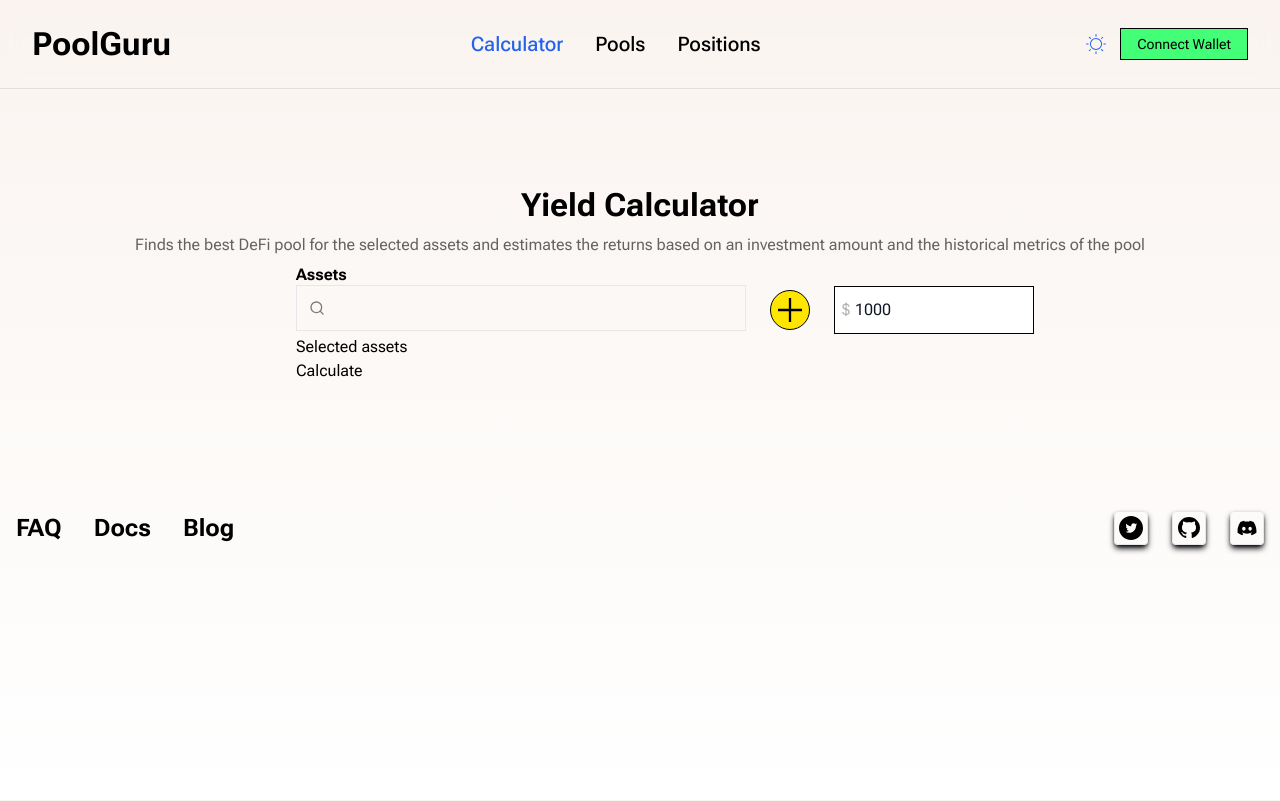
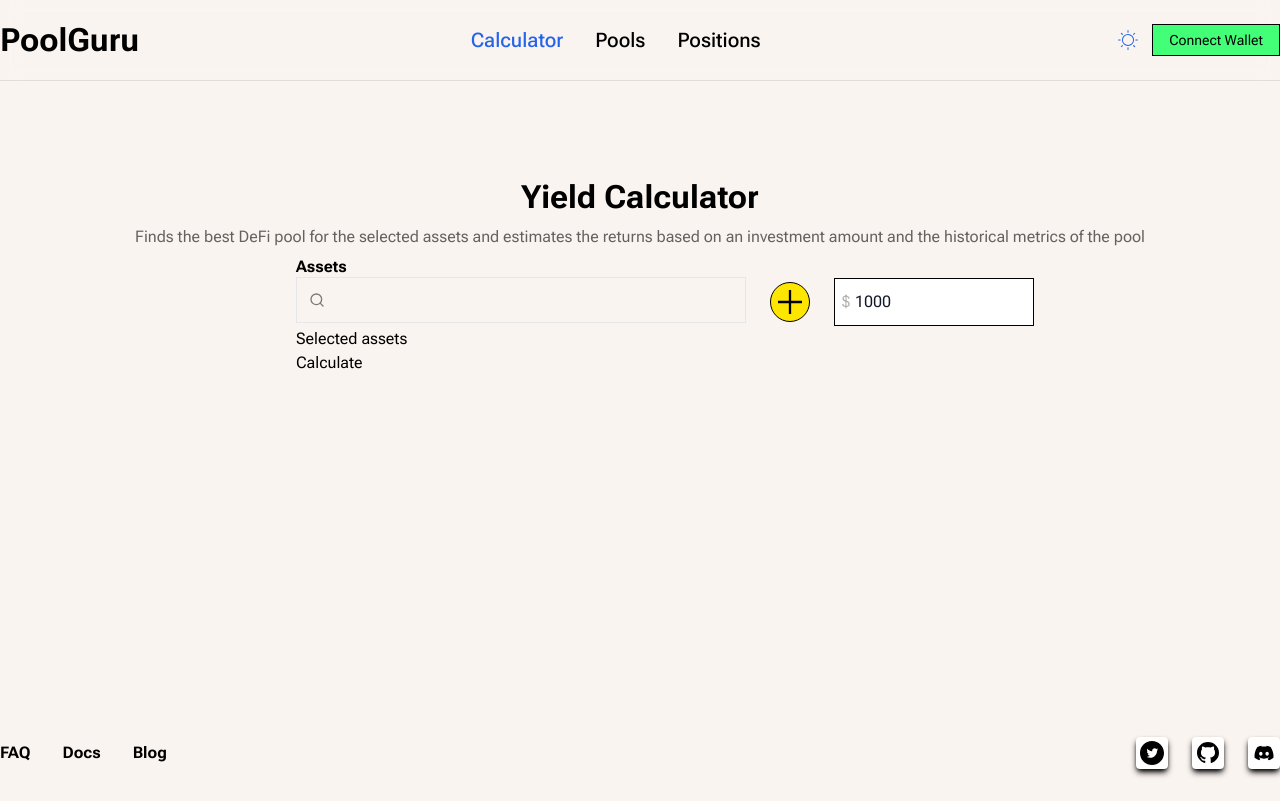
Before and after one commit to ZUGGER-Labs/pool.guru, a Next.js app: page / in a window 1280 px wide. Built offline with nearby package versions, Linux system fonts and the light colour scheme; what i18next-resources-to-backend would draw is missing.

Commit message:
adjust layout

```diff
--- a/src/app/globals.css
+++ b/src/app/globals.css
@@ -20,16 +20,6 @@
   html {
     font-family: "Roboto Flex", system-ui, sans-serif;
   }
-}
-
-body {
-  color: rgb(var(--foreground-rgb));
-  background: linear-gradient(
-      to bottom,
-      transparent,
-      rgb(var(--background-end-rgb))
-    )
-    rgb(var(--background-start-rgb));
 }
 
 .calc-token [cmdk-item]:first-child {
--- a/src/app/layout.tsx
+++ b/src/app/layout.tsx
@@ -31,9 +31,7 @@
         <Suspense fallback={<HeaderFallback />}>
           <Header />
         </Suspense>
-
-        <div className="mx-auto">{children}</div>
-        <Toaster />
+        <div className="mx-auto min-h-[calc(100vh-176px)]">{children}</div>
       <Suspense fallback={<FooterFallback />}>
         <Footer />
       </Suspense>
--- a/src/components/Footer.tsx
+++ b/src/components/Footer.tsx
@@ -13,16 +13,16 @@
   const year = new Date().getFullYear();
 
   return (
-    <footer className="flex w-full py-8 px-4 justify-between items-center">
+    <footer className="flex md:mx-auto md:container py-8 justify-between items-center">
       <div className="flex items-center gap-8">
         {LinkItem("FAQ", "https://www.google.com")}
         {LinkItem("Docs", "https://www.github.com")}
         {LinkItem("Blog", "https://www.example.com")}
       </div>
       <div className="flex items-start gap-6">
-        {IconItem("/twitter.svg")}
-        {IconItem("/github.svg")}
-        {IconItem("/discord.svg")}
+        {IconItem("/twitter.svg", "https://www.google.com")}
+        {IconItem("/github.svg", "https://www.google.com")}
+        {IconItem("/discord.svg", "https://www.google.com")}
       </div>
       {/* <div className="flex flex-col justify-center text-slate-500 items-center">
         <p className="md:text-sm">
--- a/src/components/Header.tsx
+++ b/src/components/Header.tsx
@@ -53,8 +53,7 @@
 
   return (
     <div className="sticky top-0 z-40 w-full backdrop-blur flex-none transition-colors duration-500 lg:z-50 lg:border-b lg:border-slate-900/10 dark:border-slate-50/[0.06] dark:bg-transparent">
-      <div className="mx-auto">
-        <div className="py-1 border-b border-slate-900/10 lg:px-8 lg:border-0 dark:border-slate-300/10 px-4">
+      <div className="md:mx-auto md:container">
         <div className="relative md:min-h-20 flex justify-center items-center">
           <Link
             href={"/" + query}
@@ -73,9 +72,7 @@
                     <li className="space-x-8" key={idx}>
                       <Link
                         className={
-                            nav.isActive
-                              ? "text-blue-600"
-                              : "hover:text-blue-500"
+                          nav.isActive ? "text-blue-600" : "hover:text-blue-500"
                         }
                         href={nav.url}
                       >
@@ -100,7 +97,6 @@
         </div>
       </div>
     </div>
-    </div>
   );
 };
 export default Header;
--- a/src/components/IconItem.tsx
+++ b/src/components/IconItem.tsx
@@ -1,6 +1,8 @@
-function IconItem(path: string) {
-  return <div className="p-1 border rounded shadow-md shadow-black">
+function IconItem(path: string, link: string) {
+  return <div className="p-1 bg-white rounded shadow-md shadow-black" >
+    <a href={link} target="_blank" rel="noopener noreferrer">
     <img src={path} className="h-6 w-6"></img>
+    </a>
   </div>;
 }
 
--- a/src/components/LinkItem.tsx
+++ b/src/components/LinkItem.tsx
@@ -1,7 +1,7 @@
 function LinkItem(title: string, link: string) {
     return (
         <a href={link} target="_blank" rel="noopener noreferrer"
-        className="text-2xl font-bold">
+        className="text-base font-bold">
         {title}
         </a>
     )
```
Lines whose indentation alone changed are shown as unchanged.
